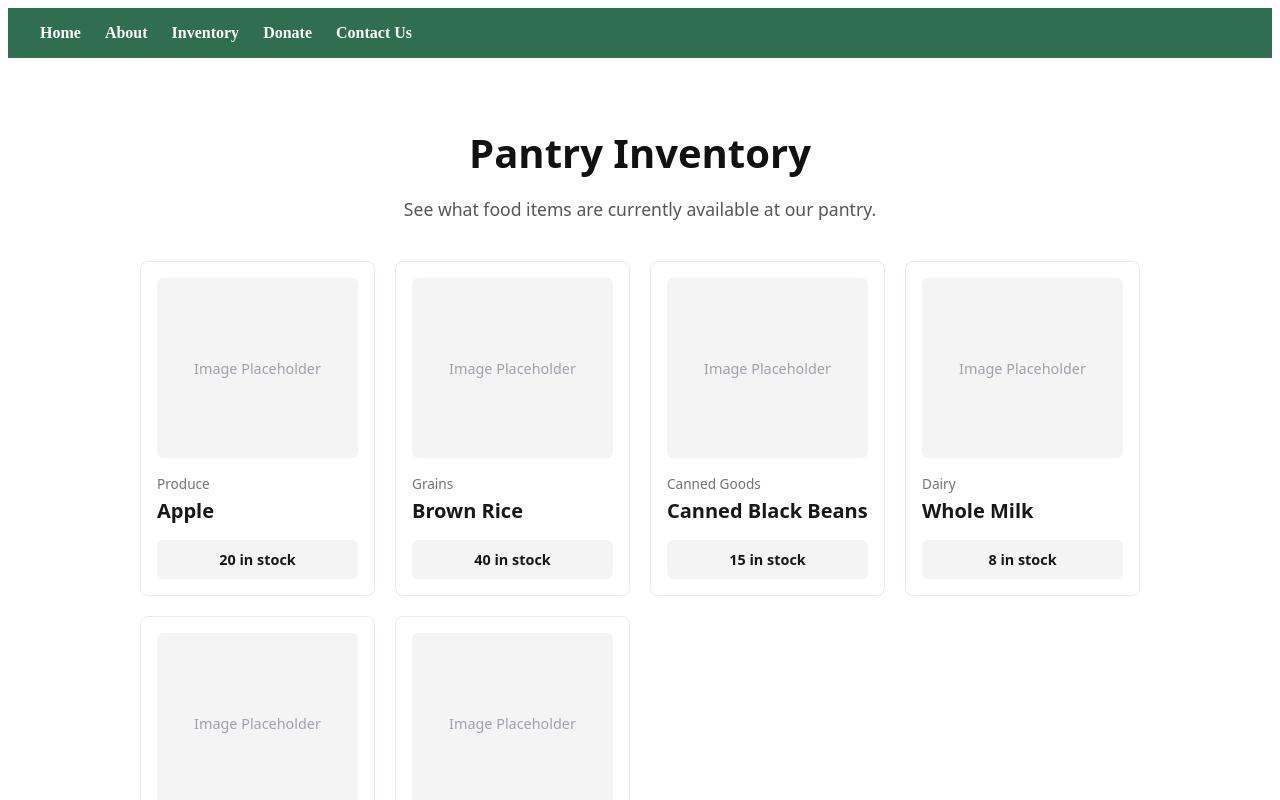
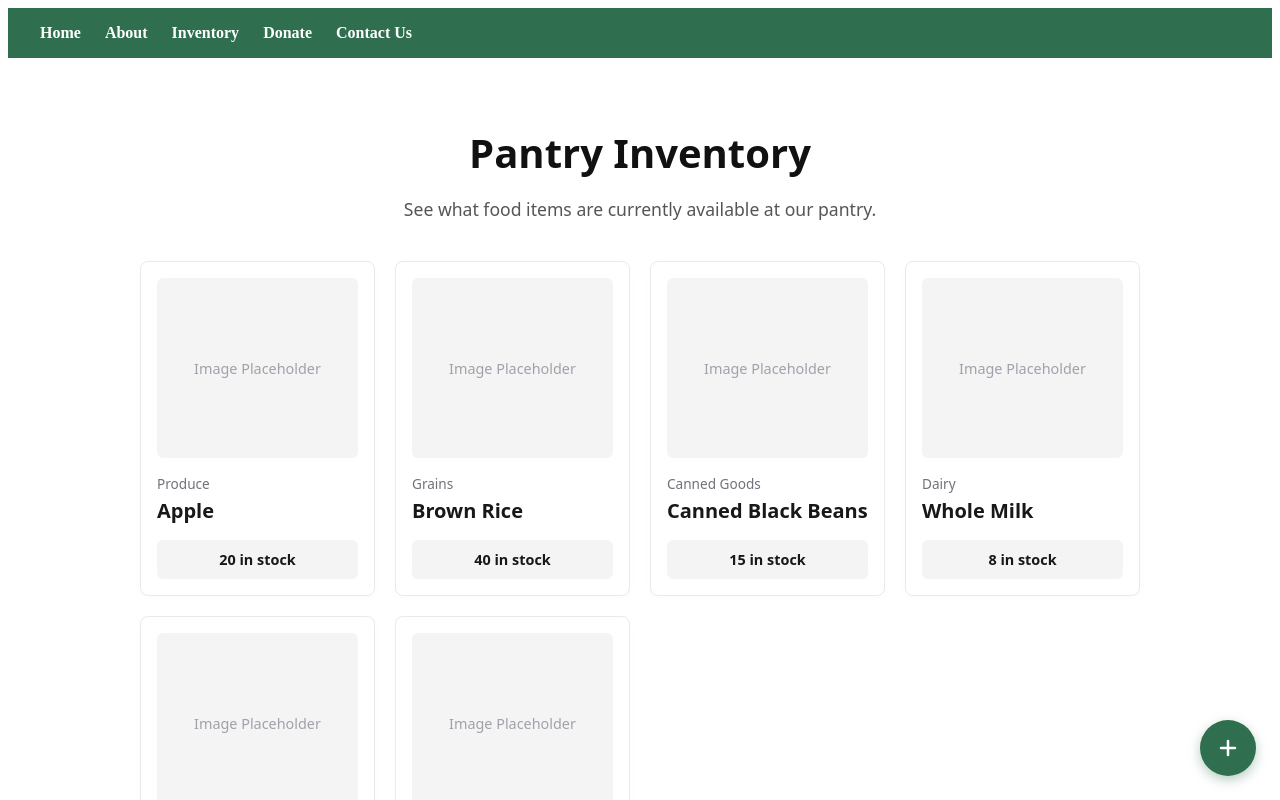
Before and after one commit to soniiss/H4I_Portfolio_, a Next.js app: page /inventory in a window 1280 px wide. Shown: the top 800 px of the page. Built offline with nearby package versions, Linux system fonts and the light colour scheme.

Commit message:
feat(inventory): add floating new food item button to inventory page

```diff
--- a/src/app/inventory/page.tsx
+++ b/src/app/inventory/page.tsx
@@ -1,5 +1,6 @@
 import { mockFoodItems } from "@/data/mockFoodItems";
 import styles from "./inventory.module.css";
+import AddFoodItemModal from "@/components/AddFoodItemModal";
 
 export default function InventoryPage() {
   return (
@@ -32,6 +33,9 @@ export default function InventoryPage() {
           </div>
         ))}
       </div>
+
+      {/* once #25 keeps the items in state, pass onItemAdded={(item) => setItems((prev) => [...prev, item])} so new items show up right away */}
+      <AddFoodItemModal />
     </main>
   );
 }
--- a/src/components/AddFoodItemModal.tsx
+++ b/src/components/AddFoodItemModal.tsx
@@ -2,8 +2,14 @@
 import { useRef, useState } from "react";
 import Button from "./Button";
 import styles from "../styles/AddFoodItemModal.module.css";
+import type { FoodItem } from "@/types/foodItem";
 
-export default function AddFoodItemModal() {
+type AddFoodItemModalProps = {
+  // the page passes this in so it can add the new item to its list without a refresh
+  onItemAdded?: (item: FoodItem) => void;
+};
+
+export default function AddFoodItemModal({ onItemAdded }: AddFoodItemModalProps) {
   const dialogRef = useRef<HTMLDialogElement>(null);
 
   const [name, setName] = useState("");
@@ -51,7 +57,7 @@ export default function AddFoodItemModal() {
         // the server sends back { error: "..." } so we show that, and the modal stays open so they can fix it
         setError(data.error || "An error occurred while adding the item.");
       } else {
-        // TODO: add the new item to the inventory list once the inventory page is merged (#18)
+        onItemAdded?.(data);
         setSuccess(`${data.name} was added!`);
         setName("");
         setCategory("");
--- a/src/styles/AddFoodItemModal.module.css
+++ b/src/styles/AddFoodItemModal.module.css
@@ -1,9 +1,15 @@
+/* fixed keeps the + button in the bottom right corner of the screen even when you scroll */
 .wrapper {
+  position: fixed;
+  right: 24px;
+  /* env(...) keeps it above the home bar on iPhones */
+  bottom: max(24px, env(safe-area-inset-bottom));
+  z-index: 100;
   display: flex;
-  flex-direction: column;
-  align-items: center;
+  /* column-reverse puts the success message above the button instead of below it */
+  flex-direction: column-reverse;
+  align-items: flex-end;
   gap: 12px;
-  margin: 32px 0;
   font-family:
     system-ui,
     -apple-system,
```
